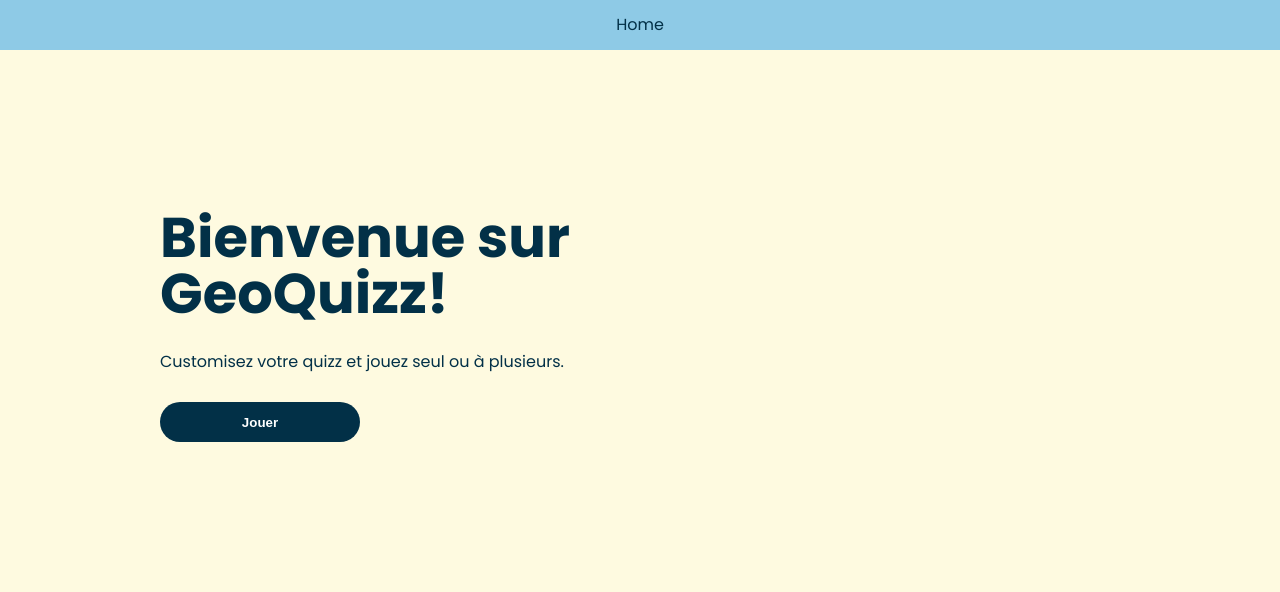
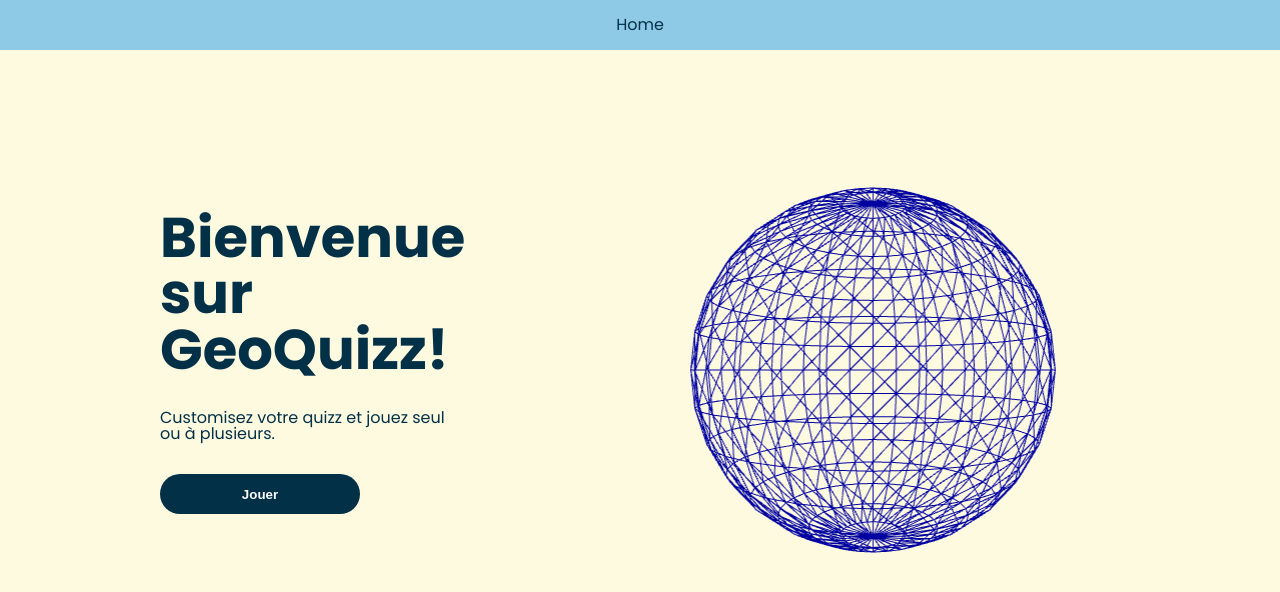
Before and after one commit to rqphy/geo_quizz, a React (Vite) app: page / in a window 1280 px wide. Shown: the top 592 px of the page. Built offline with nearby package versions, Linux system fonts and the light colour scheme.

Commit message:
:construction: add basic 3d experience to home hero section

```diff
--- /dev/null
+++ b/src/components/Experience/Experience.tsx
@@ -0,0 +1,16 @@
+import { Canvas } from "@react-three/fiber"
+import "./experience.scss"
+
+export default function Experience() {
+	return (
+		<>
+			<Canvas>
+				<ambientLight />
+				<mesh>
+					<sphereGeometry args={[2]} />
+					<meshStandardMaterial wireframe color={"blue"} />
+				</mesh>
+			</Canvas>
+		</>
+	)
+}
--- a/src/routes/home/Home.tsx
+++ b/src/routes/home/Home.tsx
@@ -1,7 +1,8 @@
-import Button from "../../components/Button/Button"
 import { v4 as uuidv4 } from "uuid"
 import { useNavigate } from "react-router-dom"
 import "./hero.scss"
+import Button from "../../components/Button/Button"
+import Experience from "../../components/Experience/Experience"
 
 export default function Home() {
 	const navigate = useNavigate()
@@ -24,6 +25,7 @@ export default function Home() {
 						onClick={handlePlayClick}
 					/>
 				</div>
+				<Experience />
 			</section>
 		</>
 	)
--- a/src/routes/home/hero.scss
+++ b/src/routes/home/hero.scss
@@ -1,5 +1,6 @@
 .hero {
 	height: 80vh;
+	display: flex;
 
 	&__content {
 		display: flex;
```
Also changed, not shown: src/components/Experience/experience.scss (added).
